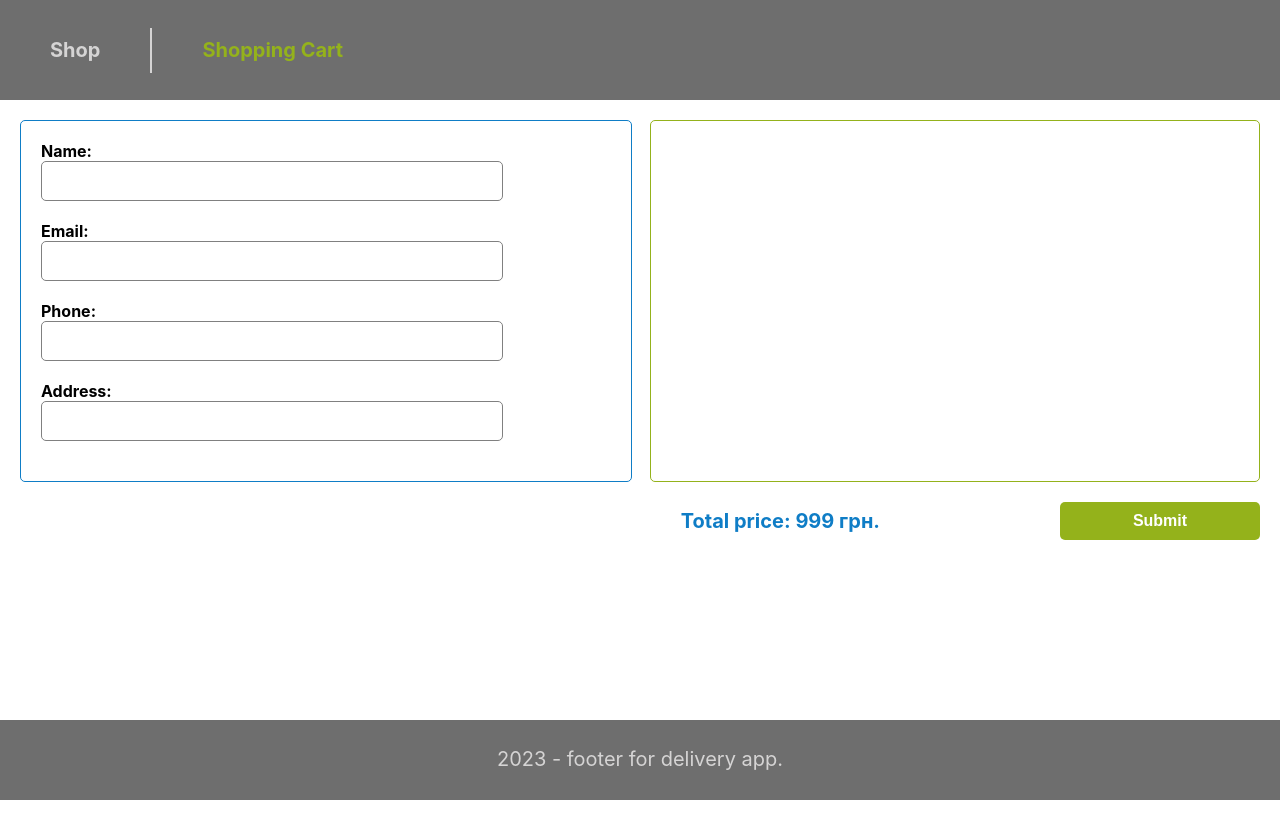
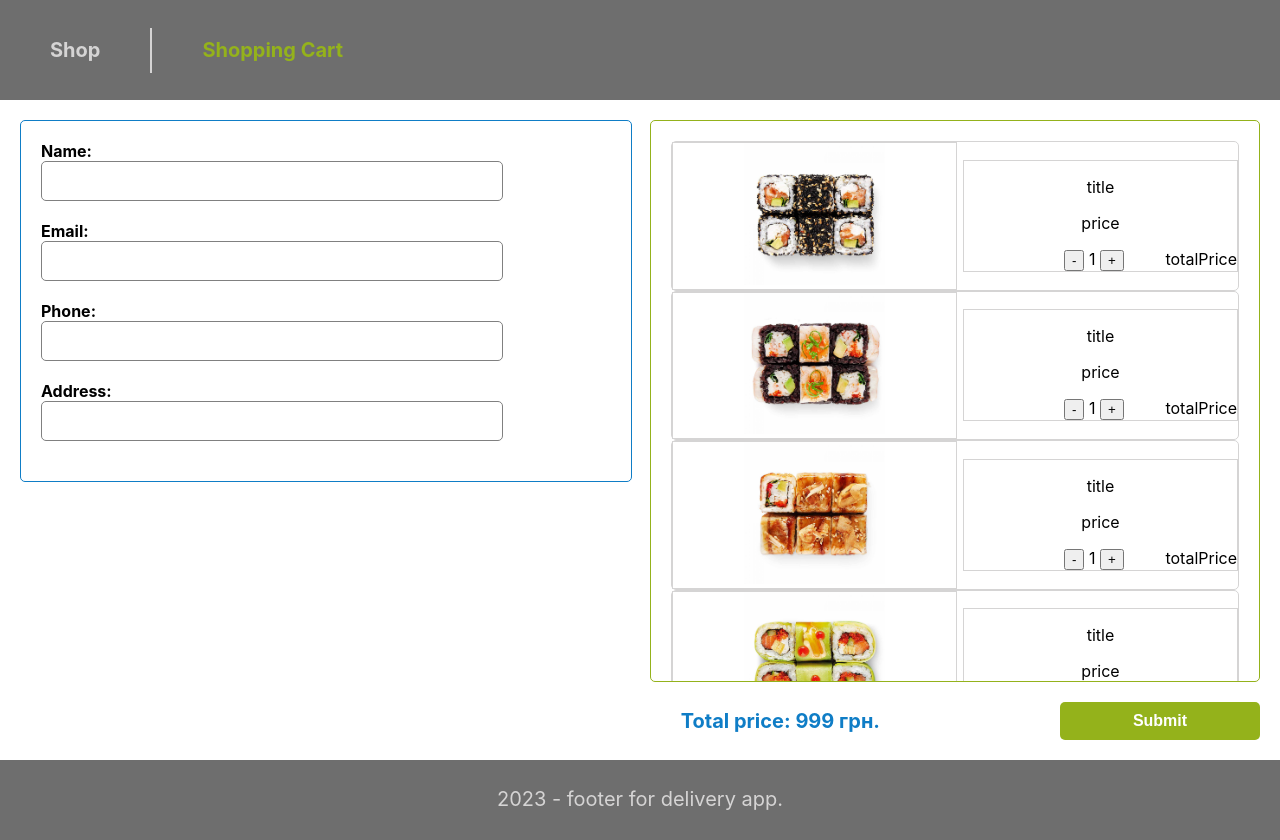
Before and after one commit to SerhiiHats/delivery-app, a React (Create React App) app: page /cart in a window 1280 px wide. Before the commit the page ends 800 px from the top, so only its background shows below. Built offline with nearby package versions, Linux system fonts and the light colour scheme.

Commit message:
add first view product in cart

```diff
--- a/src/pages/CartPage.js
+++ b/src/pages/CartPage.js
@@ -41,6 +41,59 @@ const CartPage = () => {
       <div className={style.containerCart}>
         <div className={style.cart}>
           {/*Cart is empty*/}
+          <div className={style.wrapProduct}>
+            <div className={style.wrapImg}>
+              <img src={require(`../assets/img/best_sushi/azhi.jpg`)} alt={"test"} title={"test2"}/>
+            </div>
+            <div className={style.wrapDescriptionProduct}>
+              <p className={style.titleProduct}>title</p>
+              <p className={style.priceProduct}>price</p>
+              <div className={style.wrapTotalPrice}>
+                <span className={style.wrapButton}><button>-</button> 1 <button>+</button></span>
+                <span>totalPrice</span></div>
+            </div>
+          </div>
+
+          <div className={style.wrapProduct}>
+            <div className={style.wrapImg}>
+              <img src={require(`../assets/img/best_sushi/black.jpg`)} alt={"test"} title={"test2"}/>
+            </div>
+            <div className={style.wrapDescriptionProduct}>
+              <p className={style.titleProduct}>title</p>
+              <p className={style.priceProduct}>price</p>
+              <div className={style.wrapTotalPrice}>
+                <span className={style.wrapButton}><button>-</button> 1 <button>+</button></span>
+                <span>totalPrice</span></div>
+            </div>
+          </div>
+
+          <div className={style.wrapProduct}>
+            <div className={style.wrapImg}>
+              <img src={require(`../assets/img/best_sushi/nisuaz.jpg`)} alt={"test"} title={"test2"}/>
+            </div>
+            <div className={style.wrapDescriptionProduct}>
+              <p className={style.titleProduct}>title</p>
+              <p className={style.priceProduct}>price</p>
+              <div className={style.wrapTotalPrice}>
+                <span className={style.wrapButton}><button>-</button> 1 <button>+</button></span>
+                <span>totalPrice</span></div>
+            </div>
+          </div>
+
+
+          <div className={style.wrapProduct}>
+            <div className={style.wrapImg}>
+              <img src={require(`../assets/img/best_sushi/fresh.jpg`)} alt={"test"} title={"test2"}/>
+            </div>
+            <div className={style.wrapDescriptionProduct}>
+              <p className={style.titleProduct}>title</p>
+              <p className={style.priceProduct}>price</p>
+              <div className={style.wrapTotalPrice}>
+                <span className={style.wrapButton}><button>-</button> 1 <button>+</button></span>
+                <span>totalPrice</span></div>
+            </div>
+          </div>
+
         </div>
         <div className={style.wrapBtn}>
           <p>Total price: <span>999</span> грн.</p>
--- a/src/pages/CartPage.module.scss
+++ b/src/pages/CartPage.module.scss
@@ -47,6 +47,51 @@
       min-height: 40vh;
       max-height: 65vh;
       padding: $size * 2;
+      overflow: auto;
+
+      .wrapProduct{
+        display: flex;
+        justify-content: space-between;
+        align-items: center;
+        border: 1px solid $colorDefault;
+        border-radius: 5px;
+
+
+        .wrapImg{
+          width: calc(100% / 2);
+          border: 1px solid $colorDefault;
+          text-align: center;
+
+          img{
+            width: 50%;
+            //height: 100vh;
+          }
+        }
+
+        .wrapDescriptionProduct{
+          width: calc(100% / 2 - 10px);
+          border: 1px solid $colorDefault;
+
+          .titleProduct{
+            text-align: center;
+          }
+
+          .priceProduct{
+            text-align: center;
+          }
+
+          .wrapTotalPrice{
+            display: flex;
+            justify-content: space-between;
+
+            .wrapButton{
+              margin-left: 100px;
+            }
+          }
+        }
+
+
+      }
     }
 
     .wrapBtn {
```
